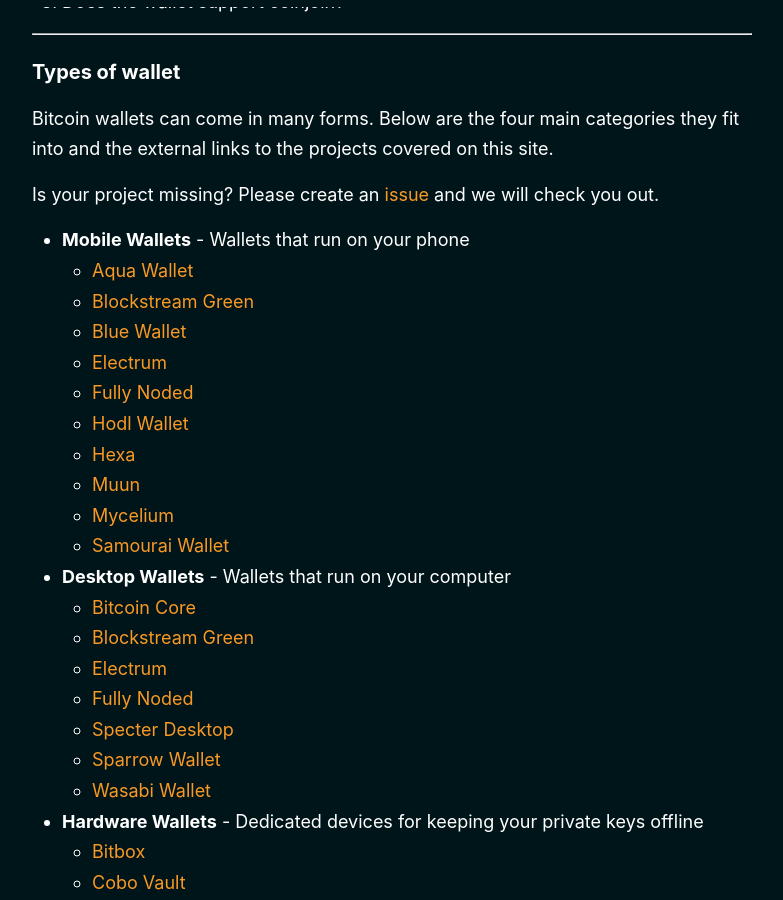
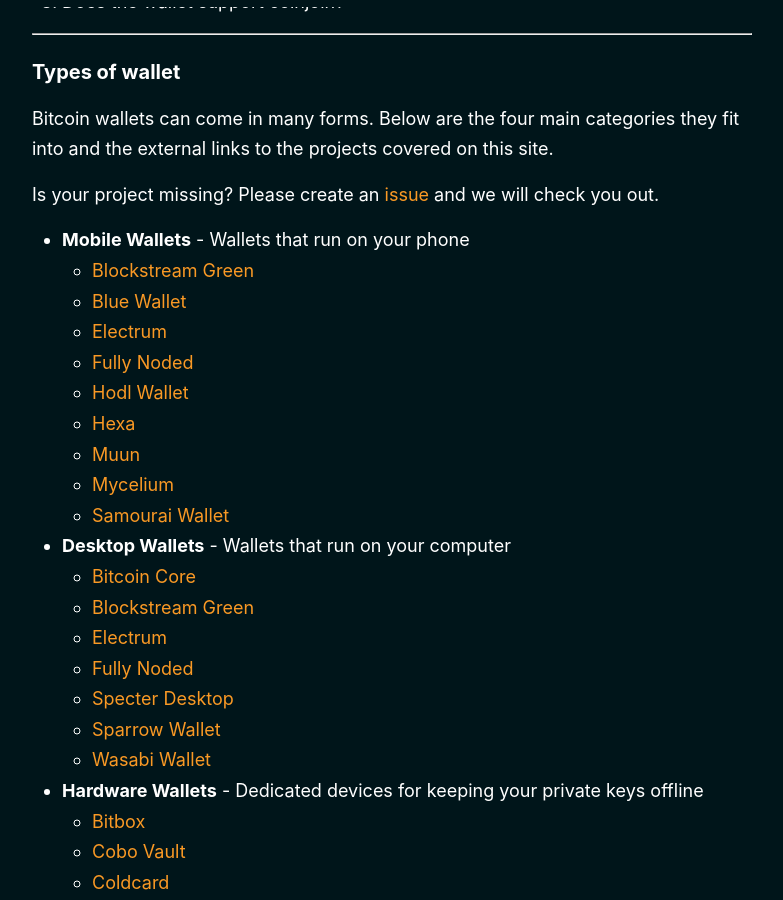
Before and after one commit to BitcoinQnA/bitcoin-wallet-guide, a Jekyll site: the page built from _pages/home.md, in a window 1280 px wide and 900 px high, scrolled down 1332 px. Shown: the whole window, without its empty margins (248-1031 px from the left). Built offline with Jekyll 4.4.1, drawn with Linux system fonts in a browser that asks for light colours.

Commit message:
Update home.md

```diff
--- a/_pages/home.md
+++ b/_pages/home.md
@@ -42,7 +42,6 @@ Bitcoin wallets can come in many forms. Below are the four main categories they
 Is your project missing? Please create an [issue](https://github.com/BitcoinQnA/bitcoin-wallet-guide) and we will check you out.
 
 -  **Mobile Wallets** - Wallets that run on your phone
-   - [Aqua Wallet](https://blockstream.com/aqua/)
    - [Blockstream Green](https://blockstream.com/green/)
    - [Blue Wallet](https://bluewallet.io/)
    - [Electrum](https://play.google.com/store/apps/details?id=org.electrum.electrum&hl=en)
```
